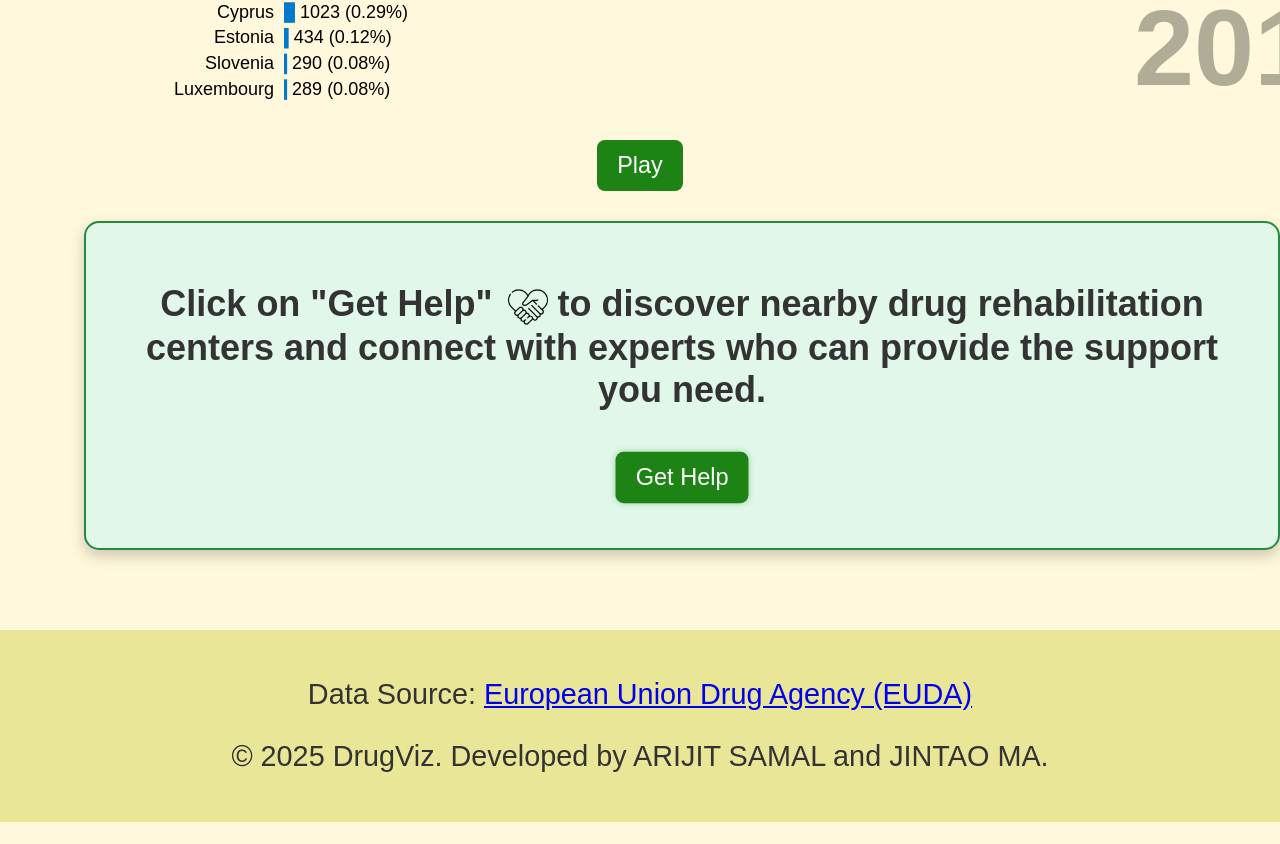
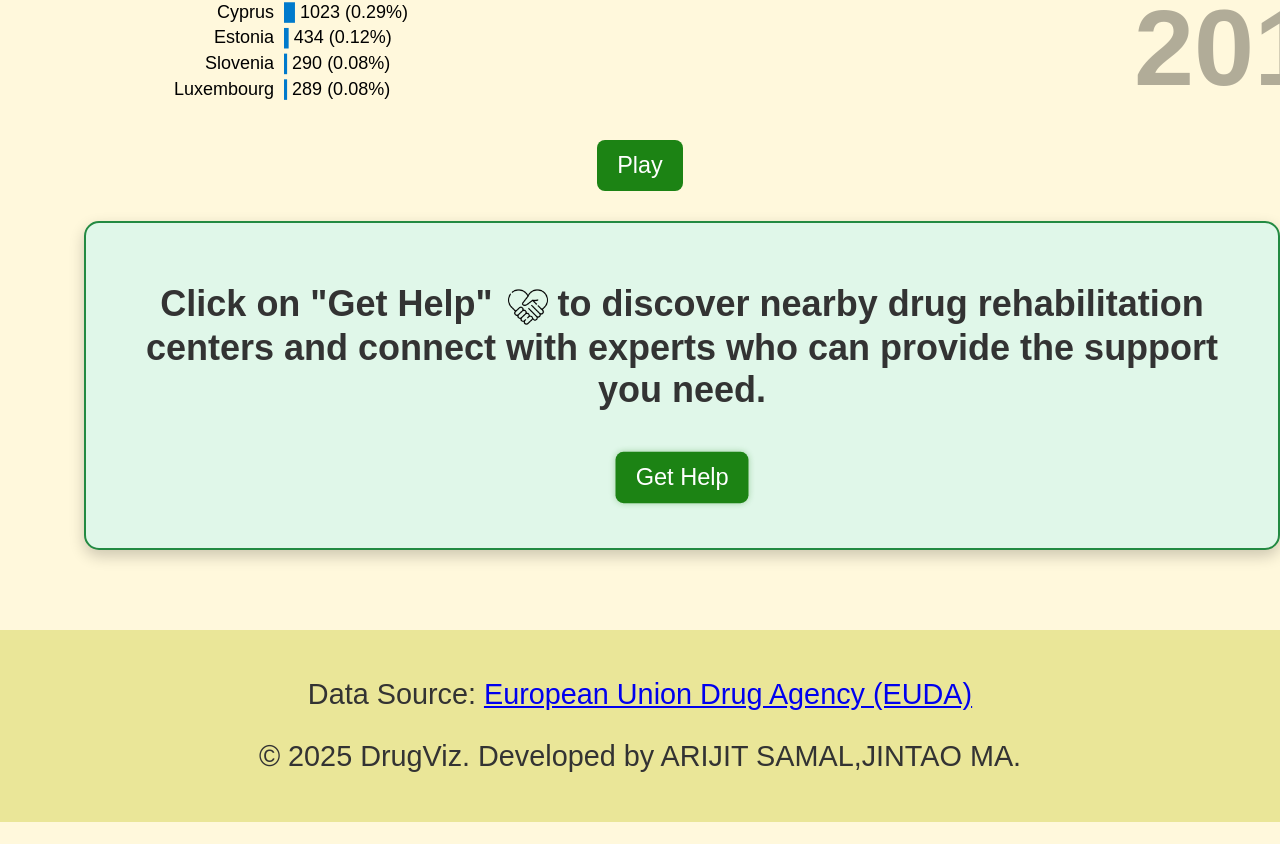
Before and after one commit to 1-ARIjitS/DrugViz, a plain HTML site: page final/webpage.html in a window 1280 px wide. Shown: the part 5073-5917 px from the top of the page. Drawn offline with nearby package versions, Linux system fonts and the light colour scheme; no server answers; a web font is replaced by a local one.

Commit message:
Update webpage.html file
new

```diff
--- a/final/webpage.html
+++ b/final/webpage.html
@@ -173,7 +173,7 @@
     <!-- Professional footer with data source and copyright -->
     <footer class="footer">
         <p>Data Source: <a href="https://www.euda.europa.eu/data/stats2024" target="_blank">European Union Drug Agency (EUDA)</a></p>
-        <p>&copy; 2025 DrugViz. Developed by ARIJIT SAMAL and JINTAO MA.</p>
+        <p>&copy; 2025 DrugViz. Developed by ARIJIT SAMAL,JINTAO MA.</p>
     </footer>
     <script>
         document.addEventListener('DOMContentLoaded', function() {
```
